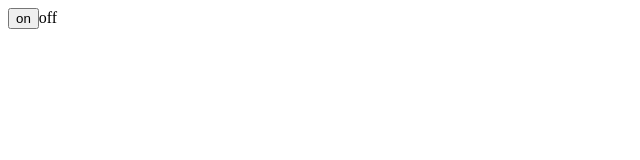
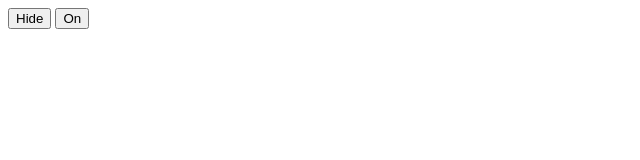
Before and after one commit to craicae/houselights, a plain HTML site: page index.html in a window 1280 px wide. Shown: the whole page, without its empty margins (0-640 px from the left). Drawn offline with Linux system fonts and the light colour scheme.

Commit message:
Update index.html

```diff
--- a/index.html
+++ b/index.html
@@ -4,9 +4,10 @@
   <link rel="stylesheet" href="styles.css">
 </head>
 <body>
-  <input type="button" value="Button Text" id="myButton1">off</input>
+  <input id="ShowButton" type="button" value="Off">
+  <input id="ShowButton" type="submit" value="On">
 <script>
-  document.getElementById("myButton1").value="on";
+  document.querySelector('#ShowButton').value = 'Hide';
 </script>
 </body>
 </html>
```
